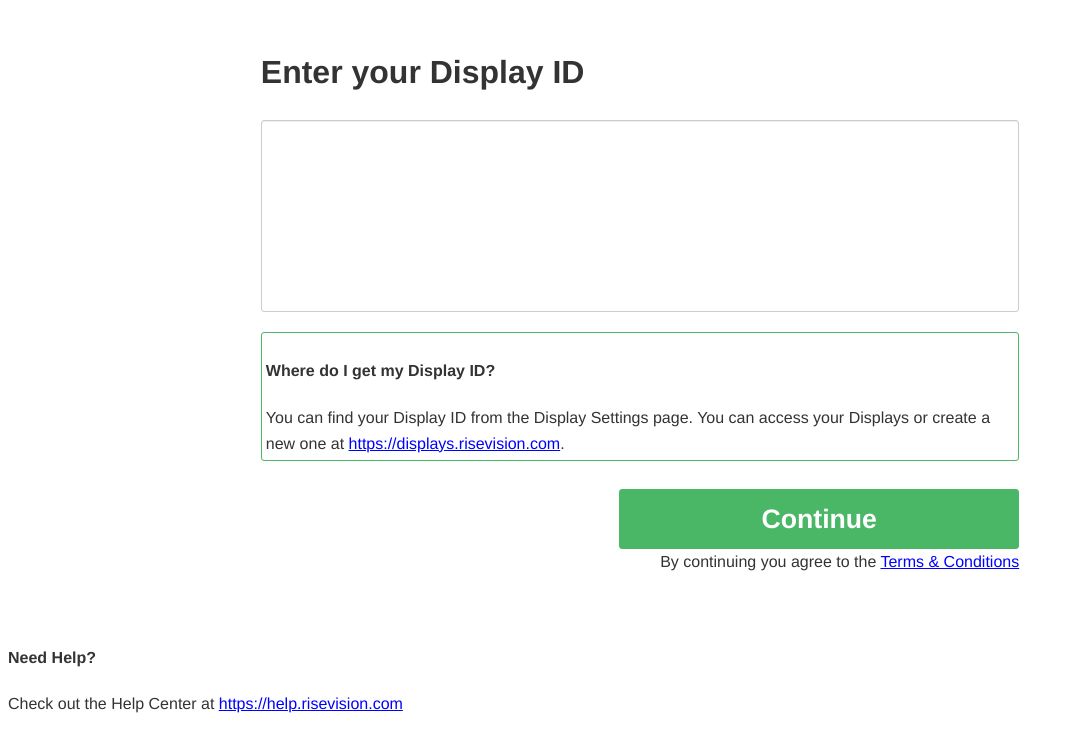
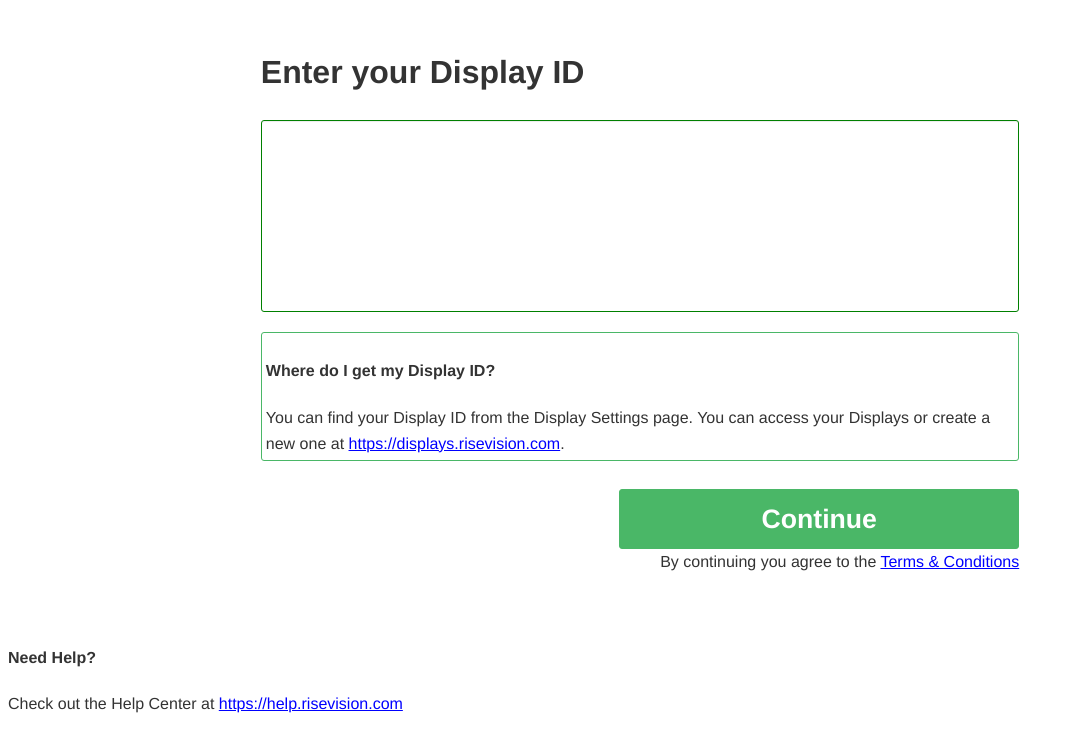
Before and after one commit to nickmortensen/chrome-os-player, a browser extension: page app/player.html in a window 1280 px wide. Shown: the part 75-808 px from the top of the page, without its empty margins (0-1074 px from the left). Drawn offline with Linux system fonts and the light colour scheme.

Commit message:
Add autofocus to display id input

```diff
--- a/app/player.html
+++ b/app/player.html
@@ -16,7 +16,7 @@
       <h1>
         <label for="displayId">Enter your Display ID</label>
       </h1>
-      <input id="displayId" type="text" class="form-control id-form" maxlength="36" autocorrect="off" autocapitalize="off" spellcheck="false">
+      <input id="displayId" type="text" class="form-control id-form" maxlength="36" autocorrect="off" autocapitalize="off" spellcheck="false" autofocus>
       <div class="greenbox">
         <h4>Where do I get my Display ID?</h4>
         <div class="text-muted half-top"> You can find your Display ID from the Display Settings page. You can access your Displays or create a new one at
```
